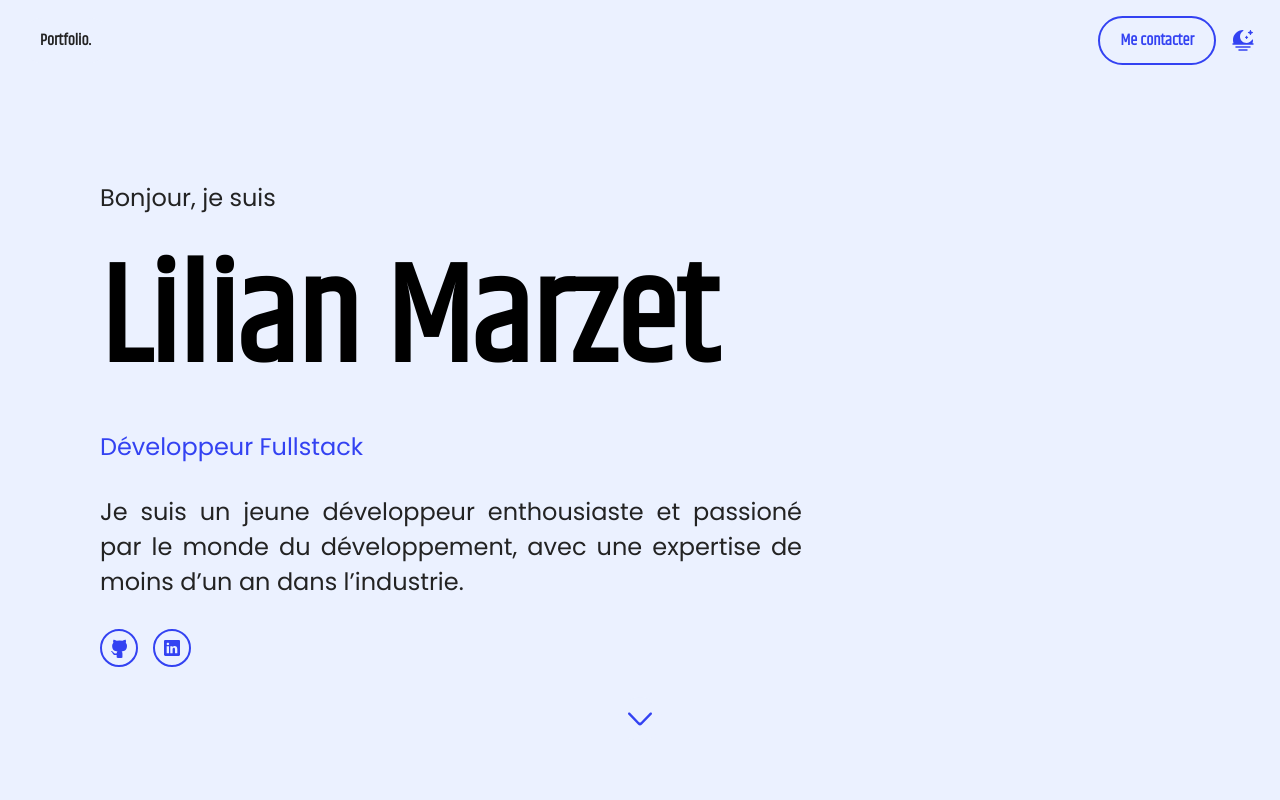
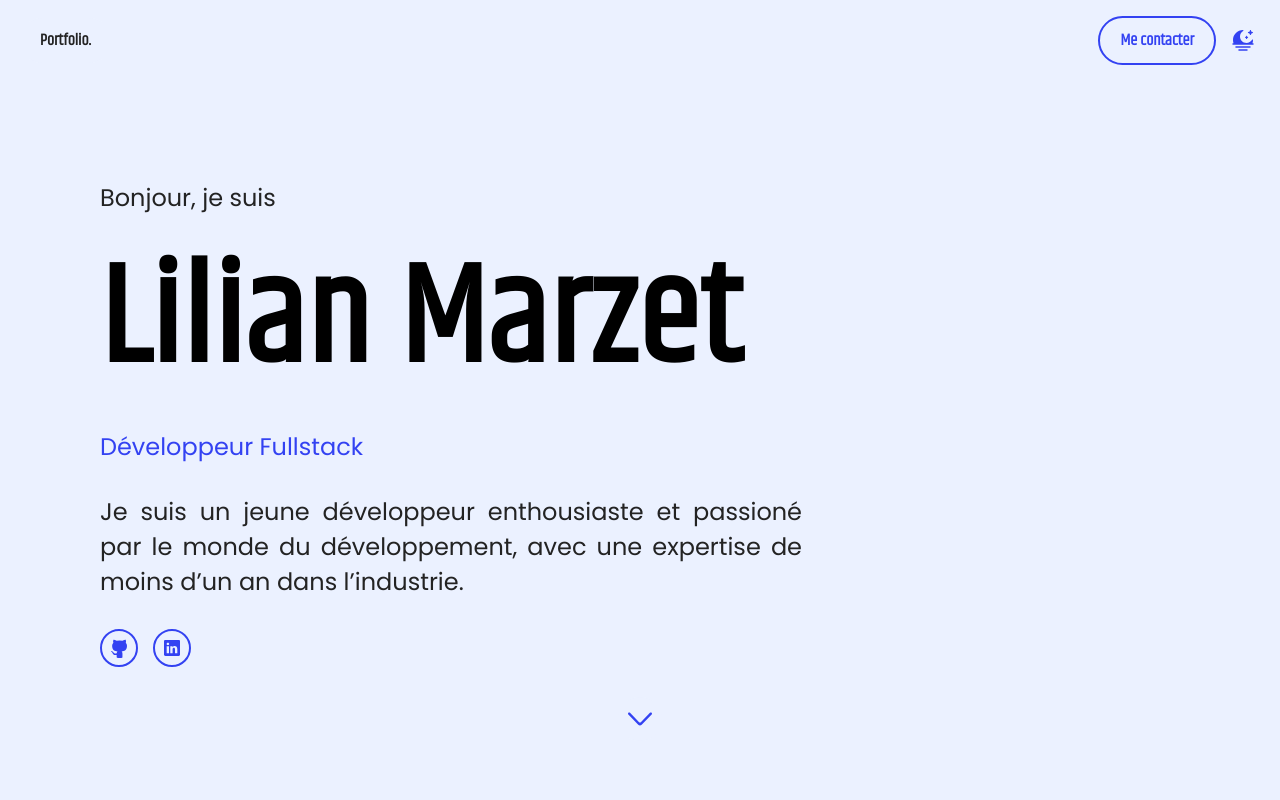
Before and after one commit to LilianMrzt/my-portfolio, a React (Create React App) app: page / in a window 1280 px wide. Shown: the top 800 px of the page. Built offline with nearby package versions, Linux system fonts and the light colour scheme.

Commit message:
[FEAT] Changement spacing

```diff
--- a/src/interfaces/components/common/TextProps.ts
+++ b/src/interfaces/components/common/TextProps.ts
@@ -12,4 +12,5 @@ export interface TextProps {
     fontWeight?: FontWeightType
     textAlign?: TextAlignType
     font?: FontTypes
+    letterSpacing?: 'undefined' | '2px'
 }
--- a/src/styles/text.css
+++ b/src/styles/text.css
@@ -41,10 +41,7 @@
     font-weight: 700;
 }
 
-
-
-
-
+/** fonts */
 
 .font-arial {
     font-family: Arial, serif;
@@ -56,6 +53,12 @@
 
 .font-poppins {
     font-family: 'Poppins', sans-serif;
+}
+
+/** other */
+
+.letter-spacing-2px {
+    letter-spacing: 2px;
 }
 
 .text-center {
--- a/src/ui/blocs/introductionScreen/IntroductionScreenIntroductionTextBloc.tsx
+++ b/src/ui/blocs/introductionScreen/IntroductionScreenIntroductionTextBloc.tsx
@@ -15,6 +15,7 @@ const IntroductionScreenIntroductionTextBloc = (): ReactElement => {
                     fontWeight={'700'}
                     color={'tertiary'}
                     size={'140px'}
+                    letterSpacing={'2px'}
                 >
                   Lilian Marzet
                 </Text>
--- a/src/ui/components/common/Text.tsx
+++ b/src/ui/components/common/Text.tsx
@@ -8,7 +8,8 @@ const Text: FC<TextProps> = ({
     className,
     fontWeight = '400',
     textAlign = 'justify',
-    font = 'khand'
+    font = 'khand',
+    letterSpacing
 }): ReactElement => {
     const lines = children.split('\n')
 
@@ -17,7 +18,7 @@ const Text: FC<TextProps> = ({
             {lines.map((line, index) => (
                 <p
                     key={index}
-                    className={`font-${font} p-0 m-0 color-${color} text-${size} font-${fontWeight} ${index !== lines.length - 1 && 'mb-10'} text-${textAlign} ${className}`}
+                    className={`letter-spacing-${letterSpacing} font-${font} p-0 m-0 color-${color} text-${size} font-${fontWeight} ${index !== lines.length - 1 && 'mb-10'} text-${textAlign} ${className}`}
                 >
                     {line}
                 </p>
```
